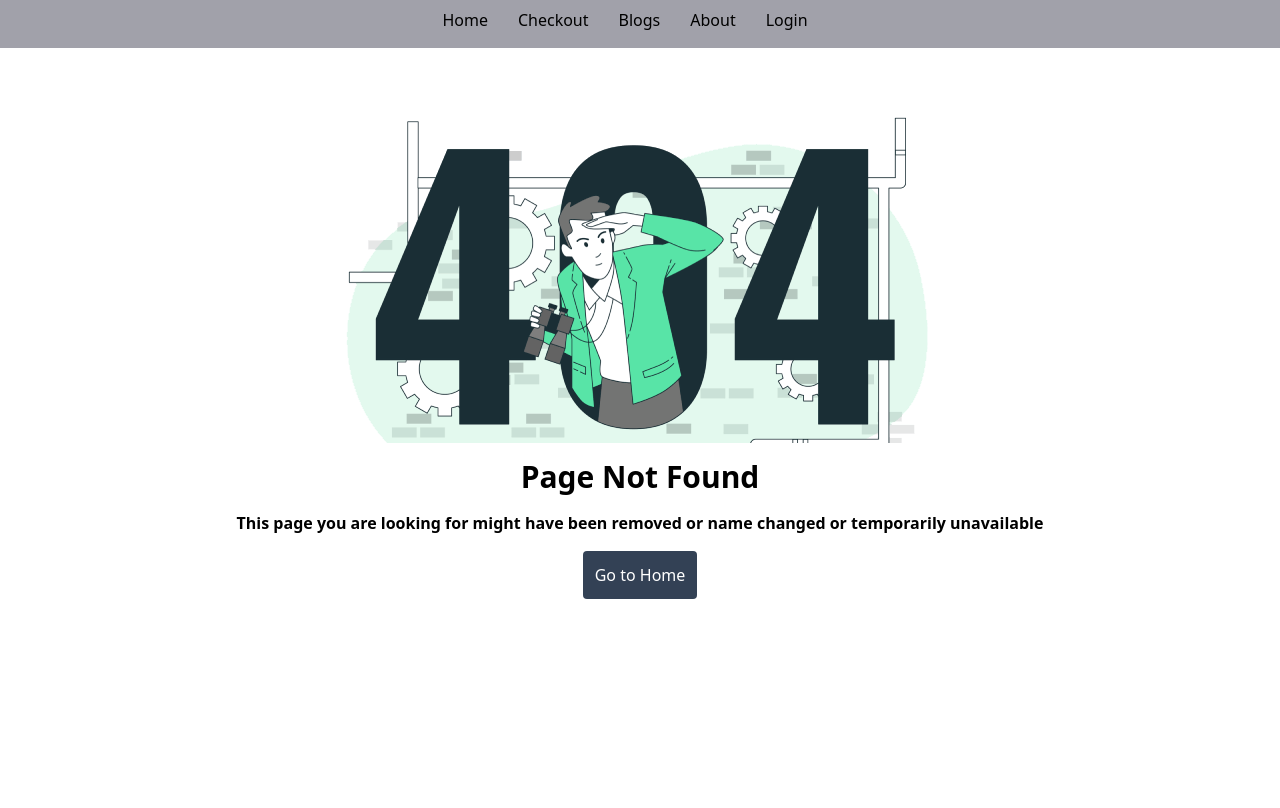
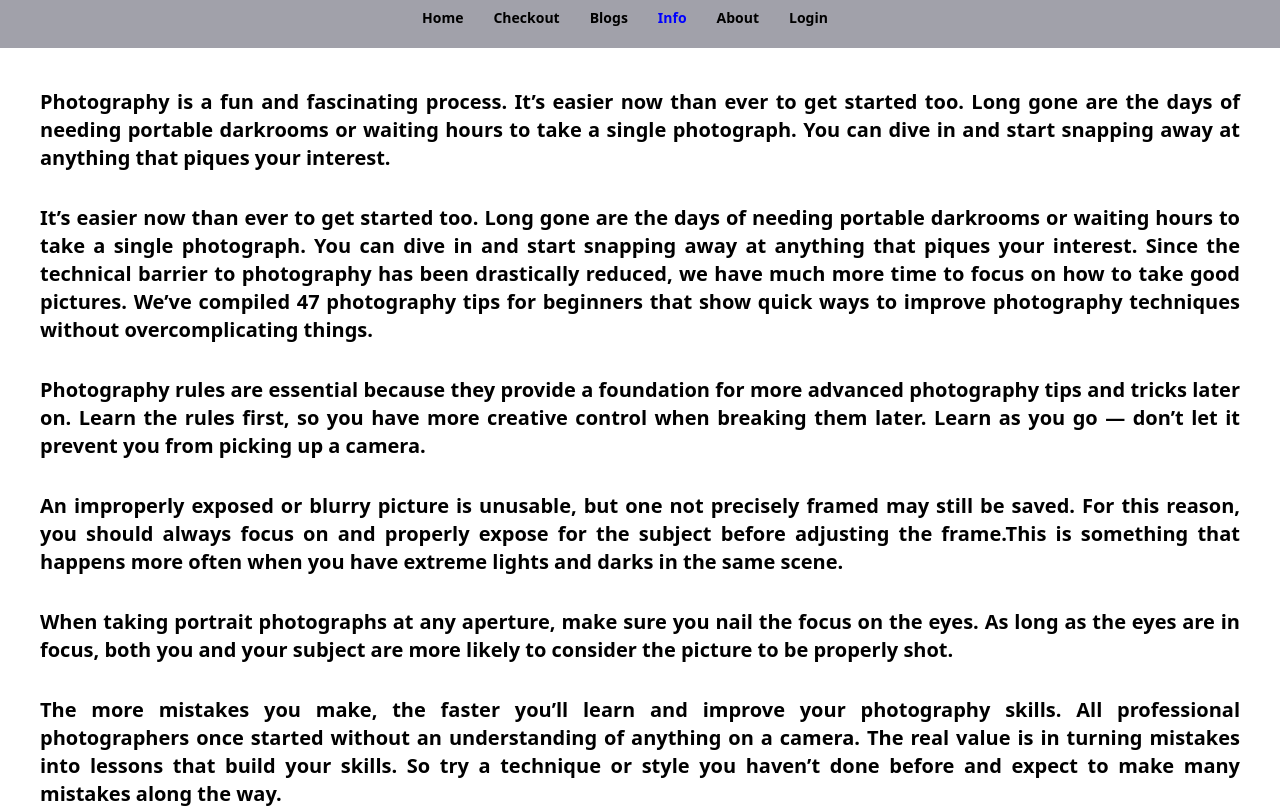
Before and after one commit to Omaralabdullah051/service-up, a React (Create React App) app: page /info in a window 1280 px wide. Shown: the top 808 px of the page. Built offline with nearby package versions, Linux system fonts and the light colour scheme; no server answers.

Commit message:
info page added & register page edited

```diff
--- a/public/index.html
+++ b/public/index.html
@@ -1,14 +1,12 @@
 <!DOCTYPE html>
 <html lang="en">
+
 <head>
   <meta charset="utf-8" />
-    <link rel="icon" href="%PUBLIC_URL%/favicon.ico" />
+  <link rel="icon" href="%PUBLIC_URL%/camera-2.png" />
   <meta name="viewport" content="width=device-width, initial-scale=1" />
   <meta name="theme-color" content="#000000" />
-    <meta
-      name="description"
-      content="Web site created using create-react-app"
-    />
+  <meta name="description" content="Web site created using create-react-app" />
   <link rel="apple-touch-icon" href="%PUBLIC_URL%/logo192.png" />
   <!--
       manifest.json provides metadata used when your web app is installed on a
@@ -24,8 +22,9 @@
       work correctly both with client-side routing and a non-root public URL.
       Learn how to configure a non-root public URL by running `npm run build`.
     -->
-    <title>React App</title>
+  <title>SeviceUP</title>
 </head>
+
 <body>
   <noscript>You need to enable JavaScript to run this app.</noscript>
   <div id="root"></div>
@@ -40,4 +39,5 @@
       To create a production bundle, use `npm run build` or `yarn build`.
     -->
 </body>
+
 </html>
--- a/src/App.js
+++ b/src/App.js
@@ -10,18 +10,30 @@
 import Header from './Pages/Shared/Header/Header';
 import RequireAuth from './Pages/Shared/RequireAuth/RequireAuth';
 import About from './Pages/About/About';
+import Info from './Pages/Info/Info'
+import React, { useState } from 'react';
 
 function App() {
+
+  const [userInfo, setUserInfo] = useState({
+    name: '',
+    email: '',
+    password: '',
+    confirmPassword: ''
+  });
+
+
   return (
     <div>
-      <Header></Header>
+      <Header userInfo={userInfo}></Header>
       <Routes>
         <Route path='/' element={<Home />} />
         <Route path='/checkout' element={<RequireAuth><Checkout /></RequireAuth>} />
         <Route path='/blogs' element={<Blog />} />
         <Route path='/about' element={<About />} />
         <Route path='/login' element={<Login />} />
-        <Route path='/signup' element={<Register />} />
+        <Route path='/info' element={<Info />} />
+        <Route path='/signup' element={<Register userInfo={userInfo} setUserInfo={setUserInfo} />} />
         <Route path='*' element={<NotFound />} />
       </Routes>
       <Footer />
--- a/src/Pages/Checkout/Checkout.js
+++ b/src/Pages/Checkout/Checkout.js
@@ -6,7 +6,7 @@
     const [user] = useAuthState(auth);
     return (
         <div>
-            <h2 className='text-center mt-10 font-bold'>{user?.displayName ? `Hey ${user?.displayName}! Please fill up this form` : 'Hey Mr.X! Please fill up this form'}</h2>
+            <h6 className='text-center mt-10 font-bold md:text-3xl xl:text-4xl mx-2'>{user?.displayName ? `Hey ${user?.displayName}! Please stay with us for latest update` : 'Hey Mr.X! Please stay with us for latest update'}</h6>
         </div>
     );
 };
--- /dev/null
+++ b/src/Pages/Info/Info.js
@@ -0,0 +1,17 @@
+import React from 'react';
+
+const Info = () => {
+    return (
+        <div className='p-10 font-semibold text-justify space-y-8'>
+            <p className='text-xs md:text-base xl:text-xl'>Photography is a fun and fascinating process. It’s easier now than ever to get started too. Long gone are the days of needing portable darkrooms or waiting hours to take a single photograph. You can dive in and start snapping away at anything that piques your interest.</p>
+            <p className='text-xs md:text-base xl:text-xl'>It’s easier now than ever to get started too. Long gone are the days of needing portable darkrooms or waiting hours to take a single photograph. You can dive in and start snapping away at anything that piques your interest. Since the technical barrier to photography has been drastically reduced, we have much more time to focus on how to take good pictures. We’ve compiled 47 photography tips for beginners that show quick ways to improve photography techniques without overcomplicating things.</p>
+            <p className='text-xs md:text-base xl:text-xl'>Photography rules are essential because they provide a foundation for more advanced photography tips and tricks later on. Learn the rules first, so you have more creative control when breaking them later. Learn as you go — don’t let it prevent you from picking up a camera.</p>
+            <p className='text-xs md:text-base xl:text-xl'>An improperly exposed or blurry picture is unusable, but one not precisely framed may still be saved. For this reason, you should always focus on and properly expose for the subject before adjusting the frame.This is something that happens more often when you have extreme lights and darks in the same scene.</p>
+            <p className='text-xs md:text-base xl:text-xl'>When taking portrait photographs at any aperture, make sure you nail the focus on the eyes. As long as the eyes are in focus, both you and your subject are more likely to consider the picture to be properly shot.</p>
+            <p className='text-xs md:text-base xl:text-xl'>The more mistakes you make, the faster you’ll learn and improve your photography skills. All professional photographers once started without an understanding of anything on a camera. The real value is in turning mistakes into lessons that build your skills. So try a technique or style you haven’t done before and expect to make many mistakes along the way.</p>
+            <p className='text-xs md:text-base xl:text-xl'>Getting proper exposure in photography consists of balancing three things: shutter speed, aperture, and ISO settings. You can start off by shooting in automatic or priority mode, but to get full control and shoot with manual camera controls you’ll have to understand the relationship between these three things that each directly affect the exposure and quality of your image.</p>
+        </div>
+    );
+};
+
+export default Info;
--- a/src/Pages/Login/Register.js
+++ b/src/Pages/Login/Register.js
@@ -6,17 +6,11 @@
 import { ToastContainer, toast } from 'react-toastify';
 import 'react-toastify/dist/ReactToastify.css';
 
-const Register = () => {
+const Register = ({ userInfo, setUserInfo }) => {
     const [createUserWithEmailAndPassword, user, , hookError,] = useCreateUserWithEmailAndPassword(auth, { sendEmailVerification: true });
     const [signInWithGoogle, googleUser, , googleError] = useSignInWithGoogle(auth);
     const [updateProfile] = useUpdateProfile(auth);
     const navigate = useNavigate();
-
-    const [userInfo, setUserInfo] = useState({
-        name: '',
-        email: '',
-        password: ''
-    });
 
     const [errors, setErrors] = useState({
         emailError: '',
@@ -53,18 +47,25 @@
     };
 
     const handleConfirmPassword = e => {
-        if (e.target.value !== userInfo.password) {
-            setErrors({ ...errors, confirmPasswordError: "Your two password doesn't matched" });
+        if (e.target.value === userInfo.password) {
+            setUserInfo({ ...userInfo, confirmPassword: e.target.value });
+            setErrors({ ...errors, confirmPasswordError: "" });
         }
         else {
-            setErrors({ ...errors, confirmPasswordError: "" });
+            setErrors({ ...errors, confirmPasswordError: "Your two password doesn't matched" });
+            setUserInfo({ ...userInfo, confirmPassword: '' });
         }
     };
 
     const handleSubmit = async (e) => {
         e.preventDefault();
-        await createUserWithEmailAndPassword(userInfo.email, userInfo.password);
-        await updateProfile({ displayName: userInfo.name });
+        if (userInfo.password !== userInfo.confirmPassword) {
+            toast('Your two passwords does not matched');
+        }
+        else {
+            await createUserWithEmailAndPassword(userInfo.email, userInfo.password);
+            await updateProfile({ displayName: userInfo.name });
+        }
     }
 
     const handleGoogleSignIn = () => {
@@ -72,10 +73,15 @@
     }
 
     useEffect(() => {
-        if (user || googleUser) {
+        if (userInfo.password === userInfo.confirmPassword) {
+            if (user) {
+                navigate('/');
+            }
+        }
+        if (googleUser) {
             navigate('/');
         }
-    }, [user, navigate, googleUser]);
+    }, [user, navigate, googleUser, userInfo]);
 
     useEffect(() => {
         const error = hookError || googleError
--- a/src/Pages/Shared/Header/Header.js
+++ b/src/Pages/Shared/Header/Header.js
@@ -5,19 +5,22 @@
 import CustomActiveLink from '../CustomActiveLink/CustomActiveLink';
 import './Header.css';
 
-const Header = () => {
+const Header = ({ userInfo }) => {
     const [user] = useAuthState(auth);
     return (
         <div className='h-12 bg-zinc-400'>
             <nav className='nav-bar'>
-                <ul className='flex justify-center items-center p-2'>
+                <ul className='flex justify-center items-center p-2 text-sm font-semibold'>
                     <CustomActiveLink to="/">Home</CustomActiveLink>
                     <CustomActiveLink to="/checkout">Checkout</CustomActiveLink>
                     <CustomActiveLink to="/blogs">Blogs</CustomActiveLink>
+                    <CustomActiveLink to="/info">Info</CustomActiveLink>
                     <CustomActiveLink to="/About">About</CustomActiveLink>
                     {
-                        user ? <button onClick={() => signOut(auth)}>Signout</button> :
+                        userInfo.password !== userInfo.confirmPassword ?
                             <CustomActiveLink to="/login">Login</CustomActiveLink>
+                            : user ? <button onClick={() => signOut(auth)}>Signout</button> :
+                                <CustomActiveLink to="/login">Login</CustomActiveLink>
                     }
                 </ul>
             </nav>
```
Also changed, not shown: public/camera-2.png (added), 1 other file (tests, documents, lock files or other folders). Lines whose indentation alone changed are shown as unchanged.
